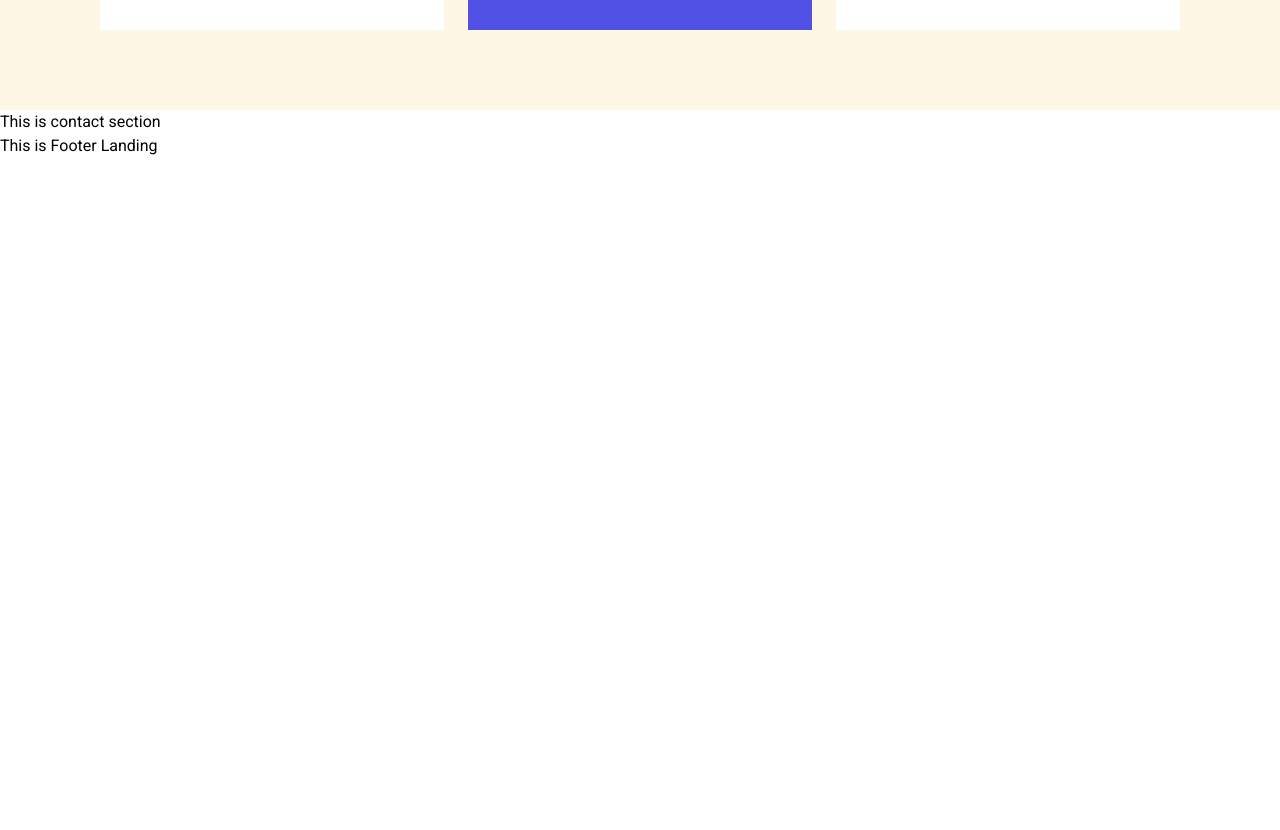
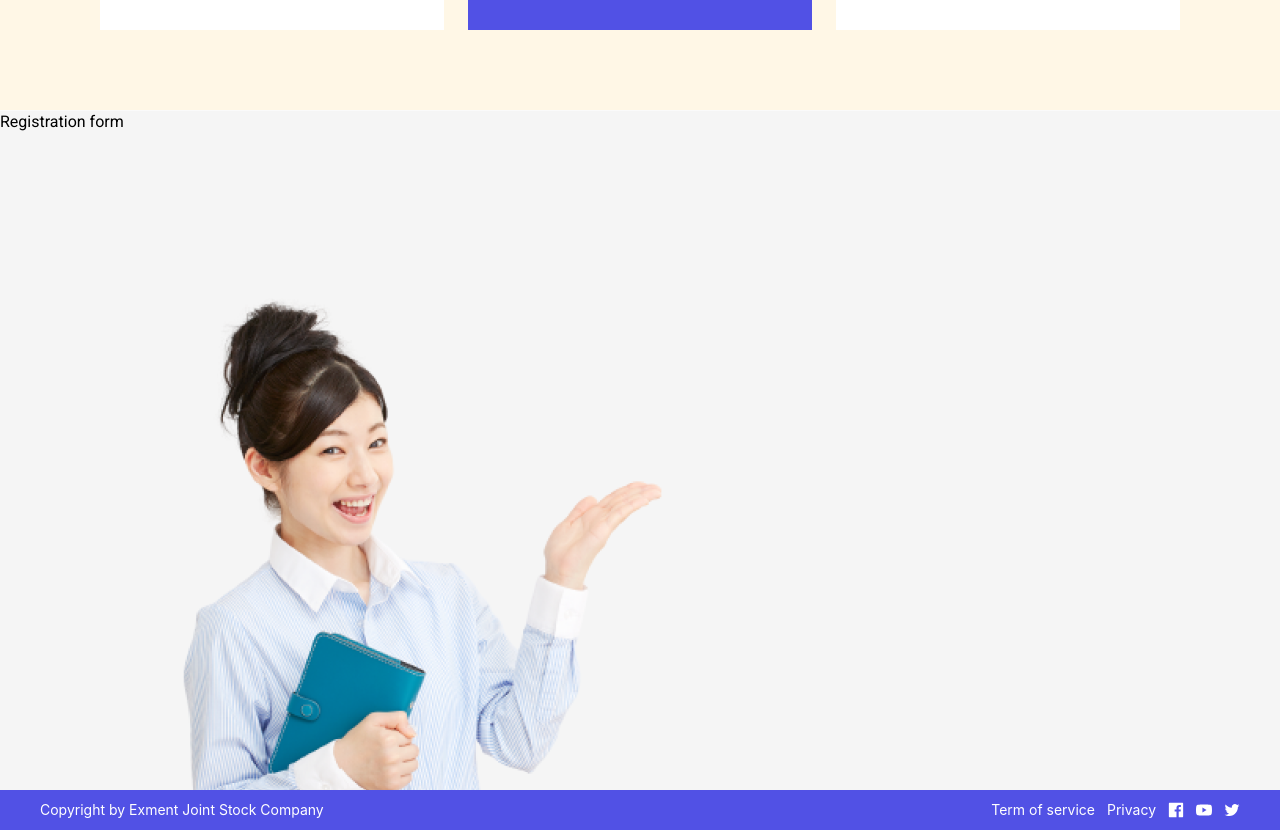
Before and after one commit to ex1vanla/cocokitene-fe, a Next.js app: page /en in a window 1280 px wide. Shown: the part 1911-2741 px from the top of the page. Before the commit the page ends 2069 px from the top, so only its background shows below. Built offline with nearby package versions, Linux system fonts and the light colour scheme.

Commit message:
feat: add footer section

```diff
--- a/package.json
+++ b/package.json
@@ -14,6 +14,7 @@
     },
     "dependencies": {
         "@ant-design/cssinjs": "^1.16.1",
+        "@ant-design/icons": "^5.2.5",
         "@types/node": "20.4.5",
         "@types/react": "18.2.18",
         "@types/react-dom": "18.2.7",
--- a/src/locales/en.json
+++ b/src/locales/en.json
@@ -1 +1 @@
-{"ABOUTS":"Abouts","SERVICES":"Services","PRICES":"Prices","CONTACT":"Contact","CONNCET_WALLET":"Connect Wallet","EFFICIENTLY":"Efficiently","STORE":"store","MEETING":"meeting","INFORMATION":"information","USING":"using","BLOCKCHAIN":"blockchain","TECHNOLOGY":"technology","ABOUT_SUB_TITLE":"Create and manage shareholders, meetings quickly and easily using blockchain technology","OUR_SERVICE":"Our Service","SERVICE_SUB_TITLE":"Secure and Efficient Blockchain Solutions for Your Business","SAVE_ALL_DATA_ON_BLOCKCHAIN_TITLE":"Save All Data on Blockchain","SAVE_ALL_DATA_ON_BLOCKCHAIN_SUB_TITLE":"Revolutionary new blockchain product that makes saving and securing your data easier","MANAGE_MEETING_EASILY_TITLE":"Manage Meeting Easily  ","MANAGE_MEETING_EASILY_SUB_TITLE":"All transactions are publicly recorded and immutable, making it virtually impossible.","USE_RBAC_TITLE":"Use RBAC to manage company resource","USE_RBAC_SUB_TITLE":"With its cloud-based storage and automated backup system, you can rest assured","OUR_PRICING":"Our Pricing","PRICING_SUB_TITLE":"Choose your plan. Put on a party. Make meeting magic","BASIC":"basic","STANDARD":"standard","PREMIUM":"premium","MEETINGS":"meetings","VIDEOS":"videos","IMAGES":"images","GB_STORAGE":"GB storage","MONTH":"Month","GET_THIS":"Get This","RECOMMEND":"Recommend","UNLIMITED":"Unlimited"}
+{"ABOUTS":"Abouts","SERVICES":"Services","PRICES":"Prices","CONTACT":"Contact","CONNCET_WALLET":"Connect Wallet","EFFICIENTLY":"Efficiently","STORE":"store","MEETING":"meeting","INFORMATION":"information","USING":"using","BLOCKCHAIN":"blockchain","TECHNOLOGY":"technology","ABOUT_SUB_TITLE":"Create and manage shareholders, meetings quickly and easily using blockchain technology","OUR_SERVICE":"Our Service","SERVICE_SUB_TITLE":"Secure and Efficient Blockchain Solutions for Your Business","SAVE_ALL_DATA_ON_BLOCKCHAIN_TITLE":"Save All Data on Blockchain","SAVE_ALL_DATA_ON_BLOCKCHAIN_SUB_TITLE":"Revolutionary new blockchain product that makes saving and securing your data easier","MANAGE_MEETING_EASILY_TITLE":"Manage Meeting Easily  ","MANAGE_MEETING_EASILY_SUB_TITLE":"All transactions are publicly recorded and immutable, making it virtually impossible.","USE_RBAC_TITLE":"Use RBAC to manage company resource","USE_RBAC_SUB_TITLE":"With its cloud-based storage and automated backup system, you can rest assured","OUR_PRICING":"Our Pricing","PRICING_SUB_TITLE":"Choose your plan. Put on a party. Make meeting magic","BASIC":"basic","STANDARD":"standard","PREMIUM":"premium","MEETINGS":"meetings","VIDEOS":"videos","IMAGES":"images","GB_STORAGE":"GB storage","MONTH":"Month","GET_THIS":"Get This","RECOMMEND":"Recommend","UNLIMITED":"Unlimited","FOOTER_COPY_RIGHT":"Copyright by Exment Joint Stock Company","TERM_OF_SERVICE":"Term of service","PRIVACY":"Privacy"}
--- a/src/locales/ja.json
+++ b/src/locales/ja.json
@@ -1 +1 @@
-{"ABOUTS":"概要","SERVICES":"","PRICES":"","CONTACT":"","CONNCET_WALLET":"","EFFICIENTLY":"","STORE":"","MEETING":"","INFORMATION":"","USING":"","BLOCKCHAIN":"","TECHNOLOGY":"テクノロジー","ABOUT_SUB_TITLE":"","OUR_SERVICE":"","SERVICE_SUB_TITLE":"","SAVE_ALL_DATA_ON_BLOCKCHAIN_TITLE":"","SAVE_ALL_DATA_ON_BLOCKCHAIN_SUB_TITLE":"","MANAGE_MEETING_EASILY_TITLE":"","MANAGE_MEETING_EASILY_SUB_TITLE":"","USE_RBAC_TITLE":"","USE_RBAC_SUB_TITLE":"","OUR_PRICING":"","PRICING_SUB_TITLE":"","BASIC":"","STANDARD":"","PREMIUM":"","MEETINGS":"","VIDEOS":"","IMAGES":"","GB_STORAGE":"","MONTH":"","GET_THIS":"","RECOMMEND":"","UNLIMITED":""}
+{"ABOUTS":"概要","SERVICES":"","PRICES":"","CONTACT":"","CONNCET_WALLET":"","EFFICIENTLY":"","STORE":"","MEETING":"","INFORMATION":"","USING":"","BLOCKCHAIN":"","TECHNOLOGY":"テクノロジー","ABOUT_SUB_TITLE":"","OUR_SERVICE":"","SERVICE_SUB_TITLE":"","SAVE_ALL_DATA_ON_BLOCKCHAIN_TITLE":"","SAVE_ALL_DATA_ON_BLOCKCHAIN_SUB_TITLE":"","MANAGE_MEETING_EASILY_TITLE":"","MANAGE_MEETING_EASILY_SUB_TITLE":"","USE_RBAC_TITLE":"","USE_RBAC_SUB_TITLE":"","OUR_PRICING":"","PRICING_SUB_TITLE":"","BASIC":"","STANDARD":"","PREMIUM":"","MEETINGS":"","VIDEOS":"","IMAGES":"","GB_STORAGE":"","MONTH":"","GET_THIS":"","RECOMMEND":"","UNLIMITED":"","FOOTER_COPY_RIGHT":"","TERM_OF_SERVICE":"","PRIVACY":""}
--- a/src/utils/plan.tsx
+++ b/src/utils/plan.tsx
@@ -1,3 +1,7 @@
-export const getNumberLimitedPlan = (quantity: number): string => {
-    return quantity === -1 ? 'UNLIMITED' : String(quantity)
+/* eslint-disable */
+export const getNumberLimitedPlan = (
+    quantity: number,
+    t: (value: string) => string,
+): string => {
+    return quantity === -1 ? t('UNLIMITED') : String(quantity)
 }
--- a/src/views/landing/contact-section/index.tsx
+++ b/src/views/landing/contact-section/index.tsx
@@ -1,5 +1,9 @@
 const ContactSection = () => {
-    return <h1>This is contact section</h1>
+    return (
+        <div className="min-h-[85vh] bg-landing-registration-bg">
+            <div>Registration form</div>
+        </div>
+    )
 }
 
 export default ContactSection
--- a/src/views/landing/footer/index.tsx
+++ b/src/views/landing/footer/index.tsx
@@ -1,5 +1,52 @@
+'use client'
+
+import { useTranslations } from 'next-intl'
+import { Typography } from 'antd'
+import {
+    FacebookFilled,
+    TwitterOutlined,
+    YoutubeFilled,
+} from '@ant-design/icons'
+
+const { Text } = Typography
+
 const LandingFooter = () => {
-    return <h1>This is Footer Landing</h1>
+    const t = useTranslations()
+
+    const baseTextClass = `text-sm font-normal text-white`
+
+    return (
+        <div id="landing-footer" className=" bg-primary">
+            <div className="footer-content mx-auto my-0 flex max-w-[1200px] justify-between py-2">
+                <div className="footer__left">
+                    <Text className={baseTextClass}>
+                        {t('FOOTER_COPY_RIGHT')}
+                    </Text>
+                </div>
+                <div className="footer__right flex items-center justify-center gap-3">
+                    <Text className={baseTextClass}>
+                        {t('TERM_OF_SERVICE')}
+                    </Text>
+                    <Text className={baseTextClass}>{t('PRIVACY')}</Text>
+                    <FacebookFilled
+                        width={24}
+                        height={24}
+                        style={{ color: 'white', cursor: 'pointer' }}
+                    />
+                    <YoutubeFilled
+                        width={24}
+                        height={24}
+                        style={{ color: 'white', cursor: 'pointer' }}
+                    />
+                    <TwitterOutlined
+                        width={24}
+                        height={24}
+                        style={{ color: 'white', cursor: 'pointer' }}
+                    />
+                </div>
+            </div>
+        </div>
+    )
 }
 
 export default LandingFooter
--- a/src/views/landing/prices-section/plan-item.tsx
+++ b/src/views/landing/prices-section/plan-item.tsx
@@ -79,17 +79,17 @@ const PlanItem = ({
                     }`}
                 >
                     <Text className={quantityTextClass}>
-                        {t(getNumberLimitedPlan(meetingsQuantity))}{' '}
+                        {getNumberLimitedPlan(meetingsQuantity, t)}{' '}
                         {t('MEETINGS')}
                     </Text>
                     <Text className={quantityTextClass}>
-                        {t(getNumberLimitedPlan(videosQuantity))} {t('VIDEOS')}
+                        {getNumberLimitedPlan(videosQuantity, t)} {t('VIDEOS')}
                     </Text>
                     <Text className={quantityTextClass}>
-                        {t(getNumberLimitedPlan(imagesQuantity))} {t('IMAGES')}
+                        {getNumberLimitedPlan(imagesQuantity, t)} {t('IMAGES')}
                     </Text>
                     <Text className={quantityTextClass}>
-                        {t(getNumberLimitedPlan(storageQuantity))}{' '}
+                        {getNumberLimitedPlan(storageQuantity, t)}{' '}
                         {t('GB_STORAGE')}
                     </Text>
                 </div>
--- a/tailwind.config.js
+++ b/tailwind.config.js
@@ -13,7 +13,8 @@ module.exports = {
                     'conic-gradient(from 180deg at 50% 50%, var(--tw-gradient-stops))',
                 'landing-about-bg':
                     'linear-gradient(to bottom right, rgba(81, 81, 229, 1), rgba(209, 109, 151, .4)), url(/images/landing-about-bg.png)',
-                'landing-registration-bg': 'url(/images/landing-about-bg.png)',
+                'landing-registration-bg':
+                    'url(/images/landing-registration-bg.png)',
             },
             colors: {
                 primary: 'rgba(81, 81, 229, 1)',
```
Also changed, not shown: public/images/landing-registration-bg.png (added), 1 other file (tests, documents, lock files or other folders).
